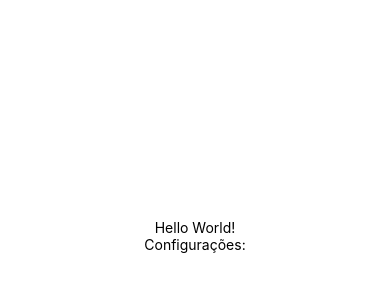
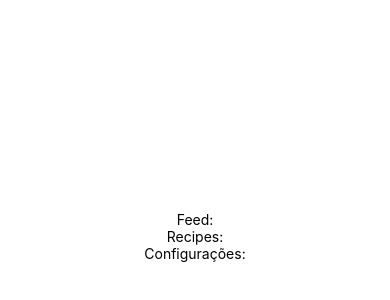
Before and after one commit to Its8or/FoodList-CollegeProject, a React Native app in the folder App/: screen / in a window 390 px wide. Shown: the part 186-486 px from the top of the page. Built offline with nearby package versions, Linux system fonts and the light colour scheme.

Commit message:
create files for Views

```diff
--- a/App/App.js
+++ b/App/App.js
@@ -1,12 +1,15 @@
 import React from 'react';
 import { StyleSheet, Text, View } from 'react-native';
 import { configScreen } from './views/configScreen'
+import { feedScreen } from './views/feedScreen'
+import { recipeScreen } from './views/recipeScreen'
 import styles from './views/style';
 
 export default function App() {
   return (
     <View style={styles.container}>
-      <Text>Hello World!</Text>
+      {feedScreen()}
+      {recipeScreen()}
       {configScreen()}
     </View>
   );
--- a/App/views/configScreen.js
+++ b/App/views/configScreen.js
@@ -1,5 +1,5 @@
 import React from 'react';
-import { StyleSheet, Text, View } from 'react-native';
+import { Text, View } from 'react-native';
 
 export function configScreen() {
     return (
--- a/App/views/feedScreen.js
+++ b/App/views/feedScreen.js
@@ -0,0 +1,10 @@
+import React from 'react';
+import { Text, View } from 'react-native';
+
+export function feedScreen() {
+    return (
+        <View>
+            <Text>Feed:</Text>
+        </View>
+    );
+}
--- /dev/null
+++ b/App/views/recipeScreen.js
@@ -0,0 +1,10 @@
+import React from 'react';
+import { Text, View } from 'react-native';
+
+export function recipeScreen() {
+    return (
+        <View>
+            <Text>Recipes:</Text>
+        </View>
+    );
+}
```
